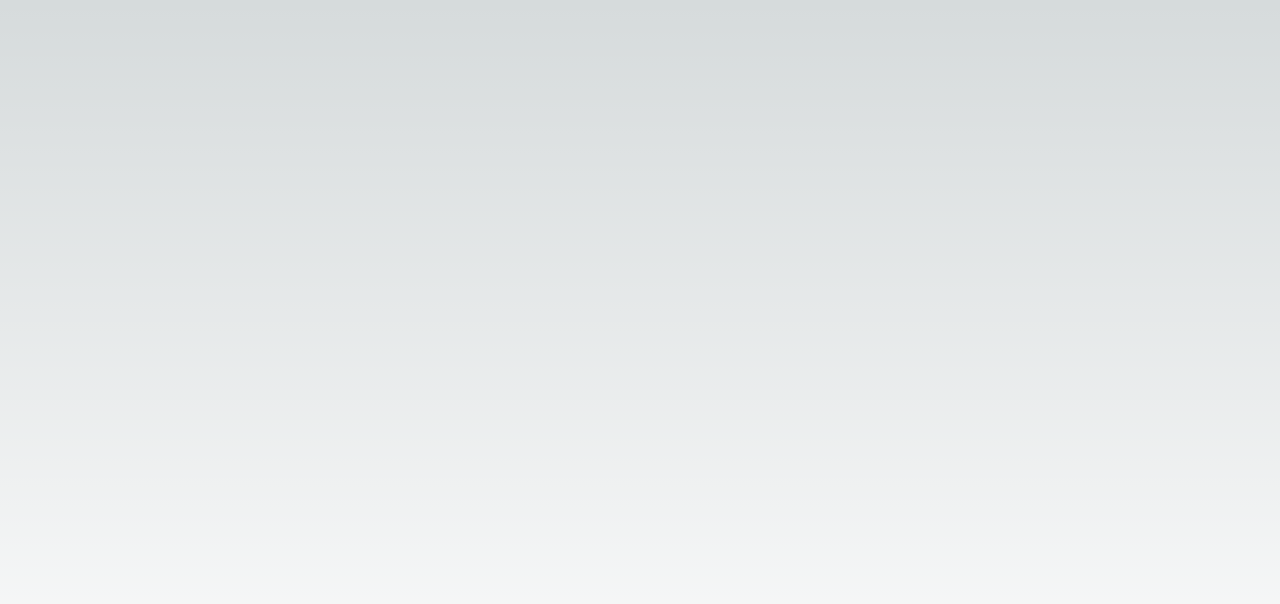
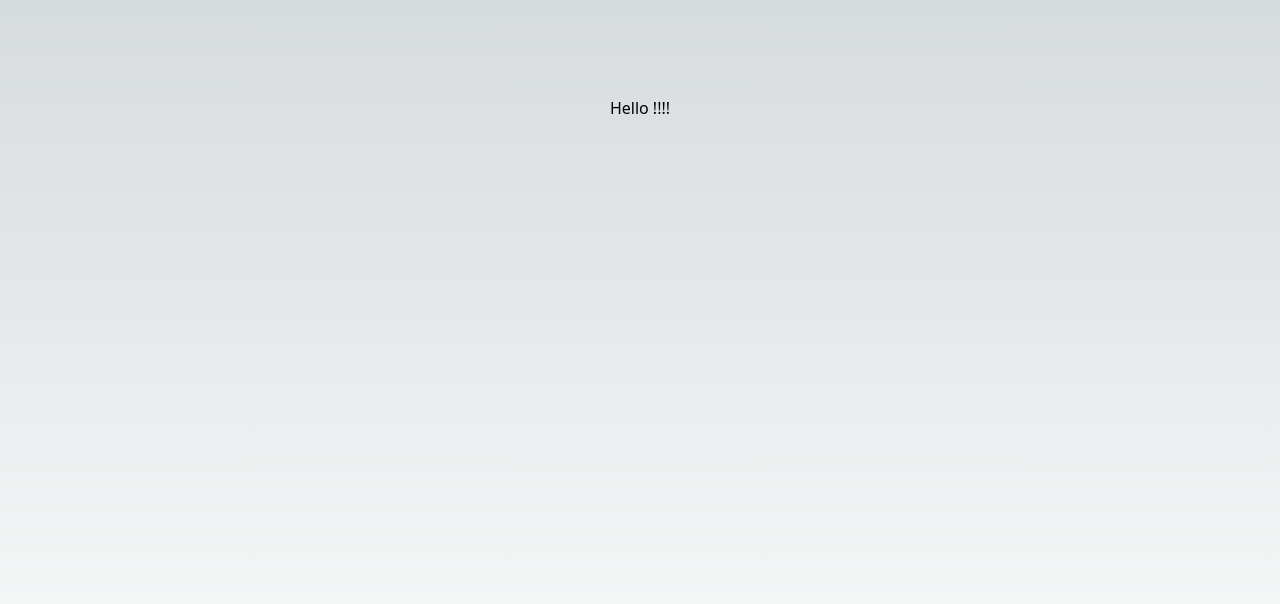
Before and after one commit to YakubovKirillBicycle/view, a Next.js app: page / in a window 1280 px wide. Shown: the top 604 px of the page. Built offline with nearby package versions, Linux system fonts and the light colour scheme.

Commit message:
install tailwind and framer

```diff
--- a/package.json
+++ b/package.json
@@ -16,6 +16,7 @@
     "axios": "^1.3.4",
     "eslint": "8.34.0",
     "eslint-config-next": "13.2.1",
+    "framer-motion": "^10.0.0",
     "next": "13.2.1",
     "react": "18.2.0",
     "react-dom": "18.2.0",
@@ -26,6 +27,9 @@
     "yup": "^1.0.0"
   },
   "devDependencies": {
-    "@types/redux-persist": "^4.3.1"
+    "@types/redux-persist": "^4.3.1",
+    "autoprefixer": "^10.4.13",
+    "postcss": "^8.4.21",
+    "tailwindcss": "^3.2.7"
   }
 }
--- /dev/null
+++ b/postcss.config.js
@@ -0,0 +1,6 @@
+module.exports = {
+  plugins: {
+    tailwindcss: {},
+    autoprefixer: {},
+  },
+}
--- a/src/app/page.tsx
+++ b/src/app/page.tsx
@@ -7,6 +7,7 @@
 export default function Home() {
   return (
     <main className={styles.main}>
+      <div>Hello !!!!</div>
     </main>
   )
 }
--- /dev/null
+++ b/tailwind.config.js
@@ -0,0 +1,11 @@
+/** @type {import('tailwindcss').Config} */
+module.exports = {
+  content: [
+    // Or if using `src` directory:
+    "./src/**/*.{js,ts,jsx,tsx}",
+  ],
+  theme: {
+    extend: {},
+  },
+  plugins: [],
+}
```
Also changed, not shown: src/app/style/globals.css (+16 -25 lines), 1 other file (tests, documents, lock files or other folders).
